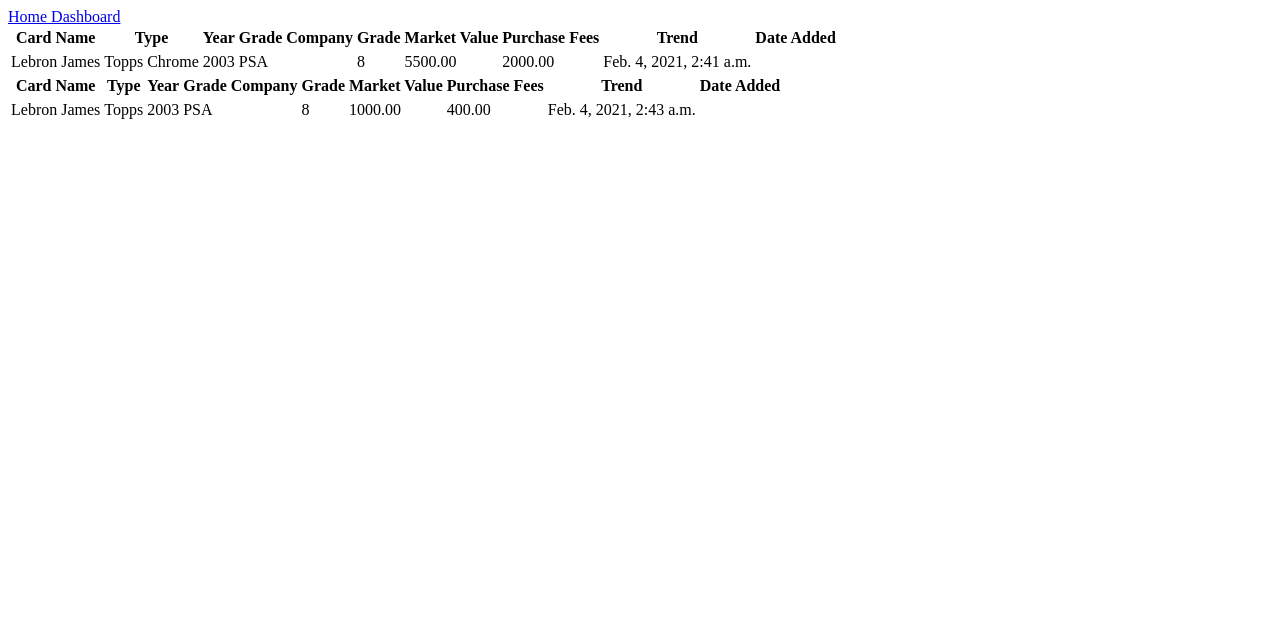
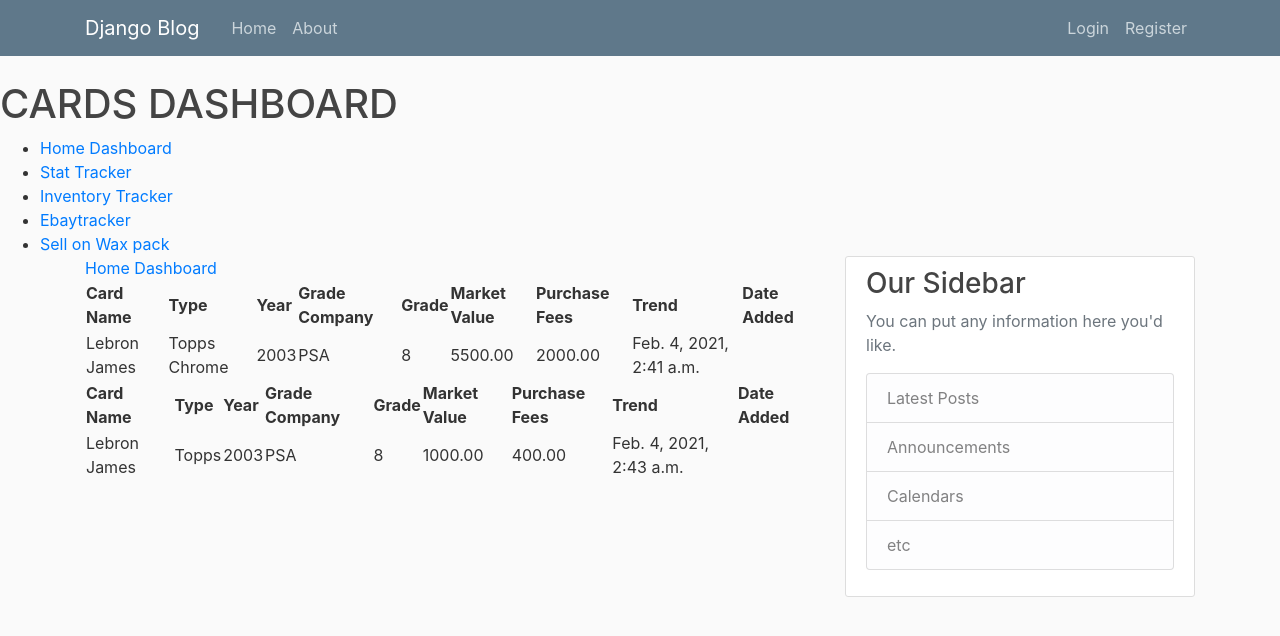
Before and after one commit to allenchan3/Card-Project, a Django app: page /inventory/ in a window 1280 px wide. Shown: the top 636 px of the page. Run offline with Django 3.2, Linux system fonts and the light colour scheme; data comes from the database, SQL or seed files in the repository; some libraries are stand-ins or nearby versions.

Commit message:
etended home page html, and also added bootstrap

```diff
--- /dev/null
+++ b/cardproject/pages/static/pages/main.css
@@ -0,0 +1,84 @@
+body {
+    background: #fafafa;
+    color: #333333;
+    margin-top: 5rem;
+  }
+
+  h1, h2, h3, h4, h5, h6 {
+    color: #444444;
+  }
+
+  ul {
+    margin: 0;
+  }
+
+  .bg-steel {
+    background-color: #5f788a;
+  }
+
+  .site-header .navbar-nav .nav-link {
+    color: #cbd5db;
+  }
+
+  .site-header .navbar-nav .nav-link:hover {
+    color: #ffffff;
+  }
+
+  .site-header .navbar-nav .nav-link.active {
+    font-weight: 500;
+  }
+
+  .content-section {
+    background: #ffffff;
+    padding: 10px 20px;
+    border: 1px solid #dddddd;
+    border-radius: 3px;
+    margin-bottom: 20px;
+  }
+
+  .article-title {
+    color: #444444;
+  }
+
+  a.article-title:hover {
+    color: #428bca;
+    text-decoration: none;
+  }
+
+  .article-content {
+    white-space: pre-line;
+  }
+
+  .article-img {
+    height: 65px;
+    width: 65px;
+    margin-right: 16px;
+  }
+
+  .article-metadata {
+    padding-bottom: 1px;
+    margin-bottom: 4px;
+    border-bottom: 1px solid #e3e3e3
+  }
+
+  .article-metadata a:hover {
+    color: #333;
+    text-decoration: none;
+  }
+
+  .article-svg {
+    width: 25px;
+    height: 25px;
+    vertical-align: middle;
+  }
+
+  .account-img {
+    height: 125px;
+    width: 125px;
+    margin-right: 20px;
+    margin-bottom: 16px;
+  }
+
+  .account-heading {
+    font-size: 2.5rem;
+  }
--- a/cardproject/pages/templates/pages/home.html
+++ b/cardproject/pages/templates/pages/home.html
@@ -1,3 +1,4 @@
+{% load static %}
 <!DOCTYPE html>
 <html>
     <head>
@@ -9,6 +10,7 @@
         <!-- Bootstrap CSS -->
         <link rel="stylesheet" href="https://stackpath.bootstrapcdn.com/bootstrap/4.3.1/css/bootstrap.min.css" integrity="sha384-ggOyR0iXCbMQv3Xipma34MD+dH/1fQ784/j6cY/iJTQUOhcWr7x9JvoRxT2MZw1T" crossorigin="anonymous">
 
+        <link rel="stylesheet" type="text/css" href="{% static 'pages/main.css' %}">
 
         {% if title %}
             <title>CARDS DASHBOARD - {{ title }} </title>
@@ -18,13 +20,34 @@
     </head>
     <body>
 
+    <header class="site-header">
+      <nav class="navbar navbar-expand-md navbar-dark bg-steel fixed-top">
+        <div class="container">
+          <a class="navbar-brand mr-4" href="/">Django Blog</a>
+          <button class="navbar-toggler" type="button" data-toggle="collapse" data-target="#navbarToggle" aria-controls="navbarToggle" aria-expanded="false" aria-label="Toggle navigation">
+          <span class="navbar-toggler-icon"></span>
+          </button>
+          <div class="collapse navbar-collapse" id="navbarToggle">
+            <div class="navbar-nav mr-auto">
+              <a class="nav-item nav-link" href="/">Home</a>
+              <a class="nav-item nav-link" href="/about">About</a>
+            </div>
+            <!-- Navbar Right Side -->
+            <div class="navbar-nav">
+              <a class="nav-item nav-link" href="#">Login</a>
+              <a class="nav-item nav-link" href="#">Register</a>
+            </div>
+          </div>
+        </div>
+      </nav>
+    </header>
 
     <h1> CARDS DASHBOARD </h1>
     <ul>
       <li><a href="{% url 'pages-home' %}">Home Dashboard</a></li>
+      <li><a href="{% url 'pages-stats' %}">Stat Tracker</a></li>
       <li><a href="{% url 'pages-inventory' %}">Inventory Tracker</a></li>
       <li><a href="{% url 'pages-ebaytracker' %}">Ebaytracker</a></li>
-  <li><a href="{% url 'pages-stats' %}">Stat Tracker</a></li>
       <li><a href="{% url 'pages-sellwax' %}">Sell on Wax pack</a></li>
     </ul>
         {% comment %} <header class="site-header">
@@ -41,9 +64,26 @@
 
         <div class="col-md-4">
           <div class="content-section"> {% endcomment %}
-
+          <main role="main" class="container">
+      <div class="row">
+        <div class="col-md-8">
+          {% block content %}{% endblock %}
+        </div>
+        <div class="col-md-4">
+          <div class="content-section">
+            <h3>Our Sidebar</h3>
+            <p class='text-muted'>You can put any information here you'd like.
+              <ul class="list-group">
+                <li class="list-group-item list-group-item-light">Latest Posts</li>
+                <li class="list-group-item list-group-item-light">Announcements</li>
+                <li class="list-group-item list-group-item-light">Calendars</li>
+                <li class="list-group-item list-group-item-light">etc</li>
+              </ul>
             </p>
           </div>
+        </div>
+      </div>
+    </main>
         </div>
       </div>
     </main>
@@ -51,9 +91,9 @@
 
         <!-- Optional JavaScript -->
         <!-- jQuery first, then Popper.js, then Bootstrap JS -->
-    <script src="https://code.jquery.com/jquery-3.3.1.slim.min.js" integrity="sha384-q8i/X+965DzO0rT7abK41JStQIAqVgRVzpbzo5smXKp4YfRvH+8abtTE1Pi6jizo" crossorigin="anonymous"></script>
-    <script src="https://cdnjs.cloudflare.com/ajax/libs/popper.js/1.14.7/umd/popper.min.js" integrity="sha384-UO2eT0CpHqdSJQ6hJty5KVphtPhzWj9WO1clHTMGa3JDZwrnQq4sF86dIHNDz0W1" crossorigin="anonymous"></script>
-    <script src="https://stackpath.bootstrapcdn.com/bootstrap/4.3.1/js/bootstrap.min.js" integrity="sha384-JjSmVgyd0p3pXB1rRibZUAYoIIy6OrQ6VrjIEaFf/nJGzIxFDsf4x0xIM+B07jRM" crossorigin="anonymous"></script>
- </body>
+        <script src="https://code.jquery.com/jquery-3.2.1.slim.min.js" integrity="sha384-KJ3o2DKtIkvYIK3UENzmM7KCkRr/rE9/Qpg6aAZGJwFDMVNA/GpGFF93hXpG5KkN" crossorigin="anonymous"></script>
+        <script src="https://cdnjs.cloudflare.com/ajax/libs/popper.js/1.12.9/umd/popper.min.js" integrity="sha384-ApNbgh9B+Y1QKtv3Rn7W3mgPxhU9K/ScQsAP7hUibX39j7fakFPskvXusvfa0b4Q" crossorigin="anonymous"></script>
+        <script src="https://maxcdn.bootstrapcdn.com/bootstrap/4.0.0/js/bootstrap.min.js" integrity="sha384-JZR6Spejh4U02d8jOt6vLEHfe/JQGiRRSQQxSfFWpi1MquVdAyjUar5+76PVCmYl" crossorigin="anonymous"></script>
+
         </body>
     </html>
--- a/cardproject/pages/templates/pages/inventory.html
+++ b/cardproject/pages/templates/pages/inventory.html
@@ -1,8 +1,5 @@
-<!doctype html>
-<html lang="en">
-<head>
-</head>
-<body>
+{% extends "pages/home.html" %}
+{% block content%}
     <a href="{% url 'pages-home' %}">Home Dashboard</a>
     {% for card in cards %}
     <table>
@@ -30,5 +27,4 @@
     </tr>
     </table>
     {% endfor %}
-</body>
-</html>
+{% endblock content %}
```
Lines whose indentation alone changed are shown as unchanged.
